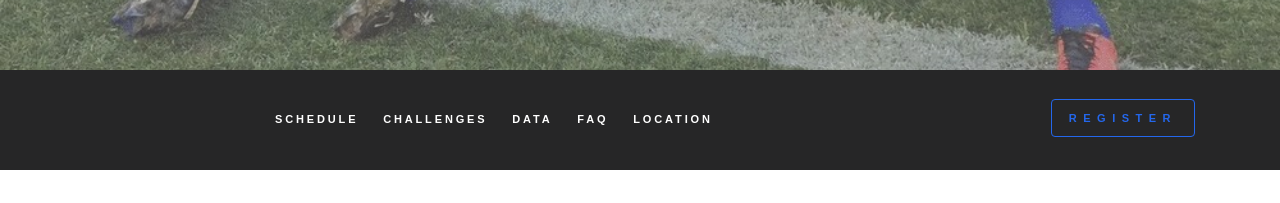
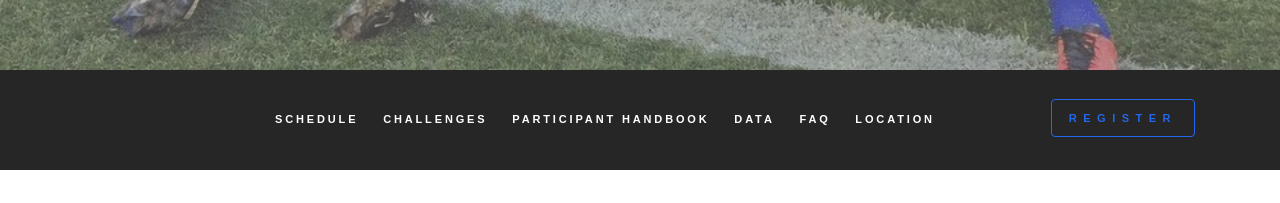
Before and after one commit to databallarat/databallarat.github.io, a plain HTML site: page index.html in a window 1280 px wide. Shown: the part 730-933 px from the top of the page. Drawn offline with Linux system fonts and the light colour scheme; some packages are replaced by stand-ins of ours; a web font is replaced by a local one.

Commit message:
Handbook
Handbook

```diff
--- a/index.html
+++ b/index.html
@@ -62,6 +62,7 @@
 						<ul class="navigation-list pull-left light-text">
 							<li class="navigation-item"><a href="#schedule" class="navigation-link">Schedule</a></li>
 							<li class="navigation-item"><a href="#challenges" class="navigation-link">Challenges</a></li>
+							<li class="navigation-item"><a href="\documents\Participant Handbook.pdf" class="navigation-link">Participant Handbook</a></li>
 							<li class="navigation-item"><a href="#data" class="navigation-link">Data</a></li>
 							<li class="navigation-item"><a href="#faq" class="navigation-link">FAQ</a></li>
 							<li class="navigation-item"><a href="#contacts" class="navigation-link">Location</a></li>
```
